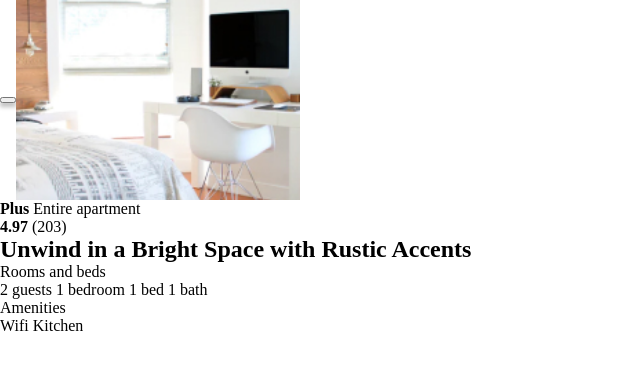
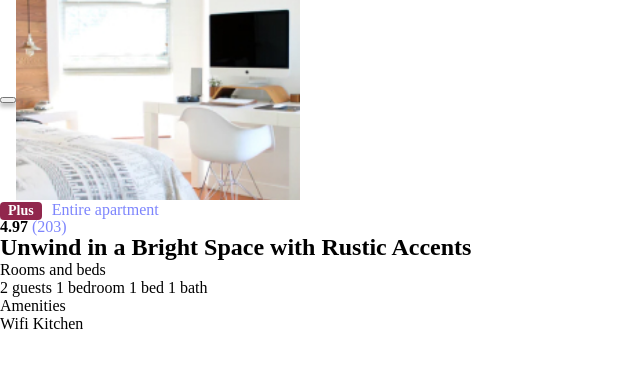
Before and after one commit to GilhwanE/Background-practice, a plain HTML site: page index.html in a window 1280 px wide. Shown: the whole page, without its empty margins (0-640 px from the left). Drawn offline with Linux system fonts and the light colour scheme.

Commit message:
CSS : card-content

```diff
--- a/style.css
+++ b/style.css
@@ -22,3 +22,27 @@
       width: 100%;
       height: auto;
   }
+/* Card-Content */
+  .plus-badge{
+      display: inline-block;
+      padding: 1px 8px;
+      margin-right: 6px;
+      border-radius: 4px;
+      color: #fff;
+      font-size: 14px;
+      background-color: #91274d;
+  }
+
+  .property-type span{
+      font-size: 16px;
+      line-height: 1.25;
+      color: #7d85fd;
+  }
+
+  .property-rate {
+      font-size: 16px;
+      line-height: 0.85;
+  }
+  .property-rate span{
+      color: #7d85fd;
+  }
```
